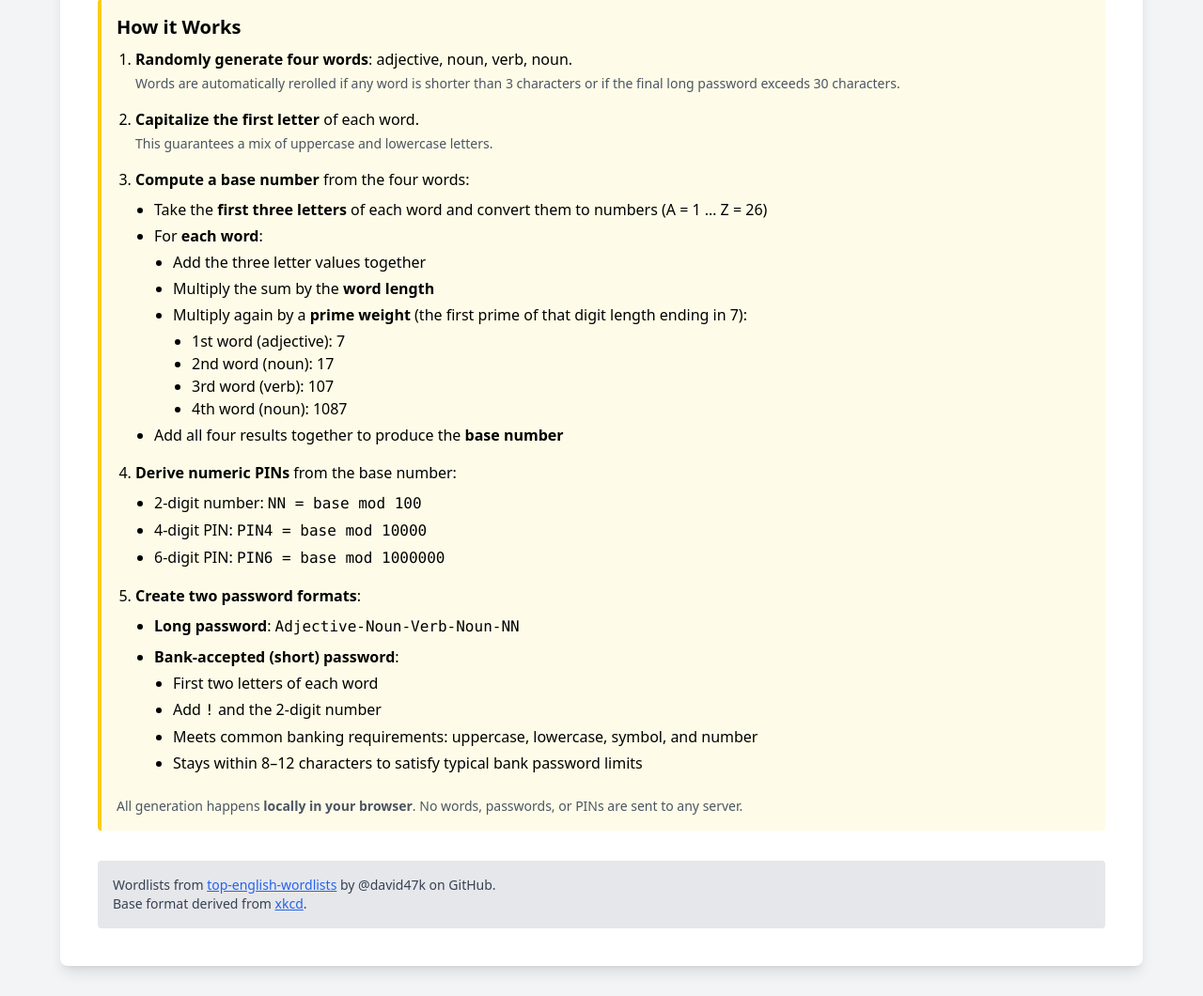
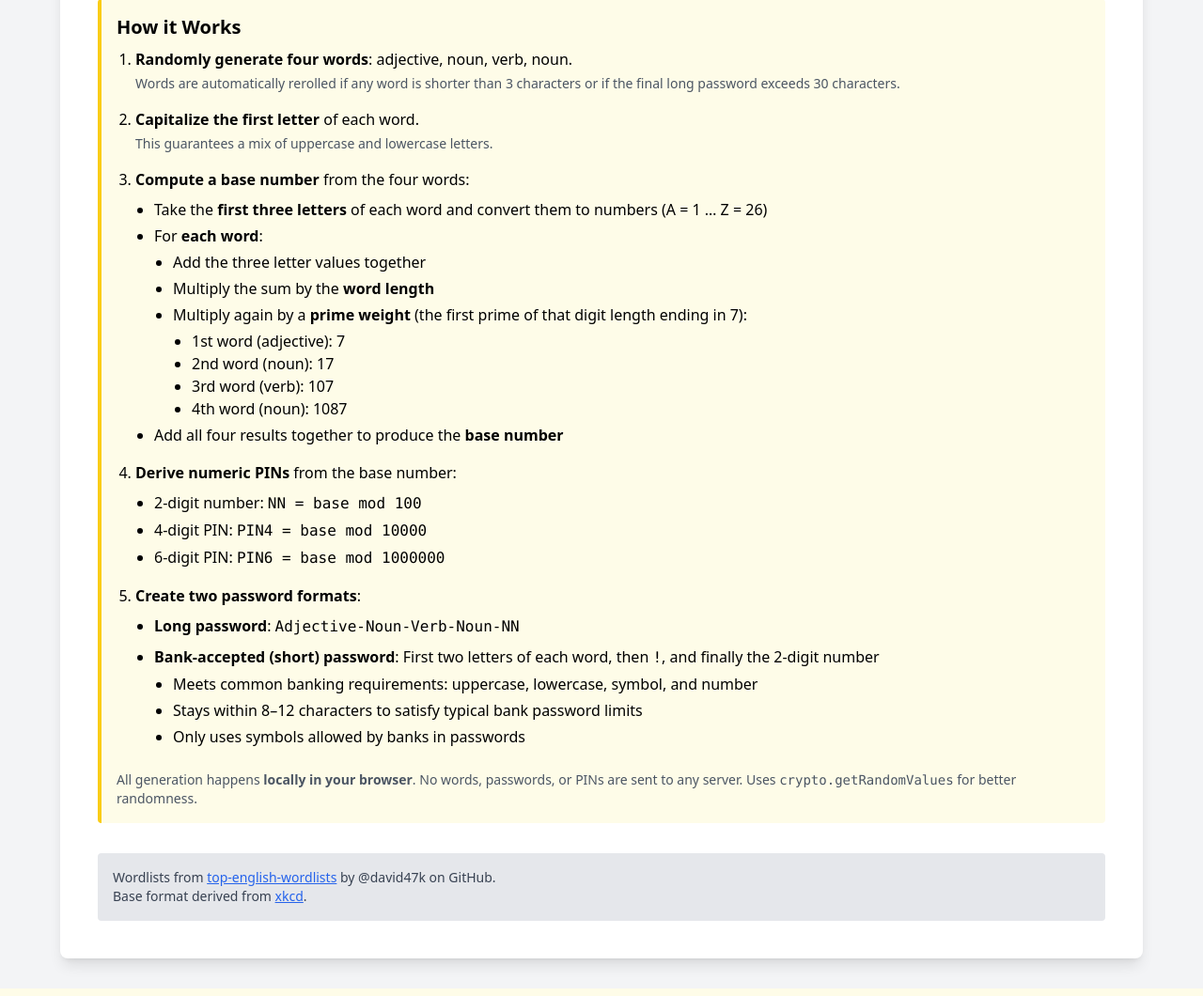
Before and after one commit to LivelyCarpet87/PassGen, a Flask app: page / in a window 1280 px wide. Shown: the part 527-1587 px from the top of the page at 94% size. Run offline with Flask 3, Linux system fonts and the light colour scheme; some libraries are stand-ins or nearby versions.

Commit message:
Improve description

```diff
--- a/Docker/app/templates/index.html
+++ b/Docker/app/templates/index.html
@@ -112,16 +112,16 @@
             <code>Adjective‑Noun‑Verb‑Noun‑NN</code>
           </li>
           <li>
-            <strong>Bank‑accepted (short) password</strong>:
+            <strong>Bank‑accepted (short) password</strong>: First two letters of each word, then <code>!</code>, and finally the 2‑digit number
             <ul class="list-disc pl-5 mt-1 space-y-1">
-              <li>First two letters of each word</li>
-              <li>Add <code>!</code> and the 2‑digit number</li>
               <li>
-                Meets common banking requirements:
-                uppercase, lowercase, symbol, and number
+                Meets common banking requirements: uppercase, lowercase, symbol, and number
               </li>
               <li>
                 Stays within 8–12 characters to satisfy typical bank password limits
+              </li>
+              <li>
+                Only uses symbols allowed by banks in passwords
               </li>
             </ul>
           </li>
@@ -133,6 +133,7 @@
     <p class="mt-6 text-sm text-gray-600">
       All generation happens <strong>locally in your browser</strong>.
       No words, passwords, or PINs are sent to any server.
+      Uses <code>crypto.getRandomValues</code> for better randomness.
     </p>
   </section>
 
```
